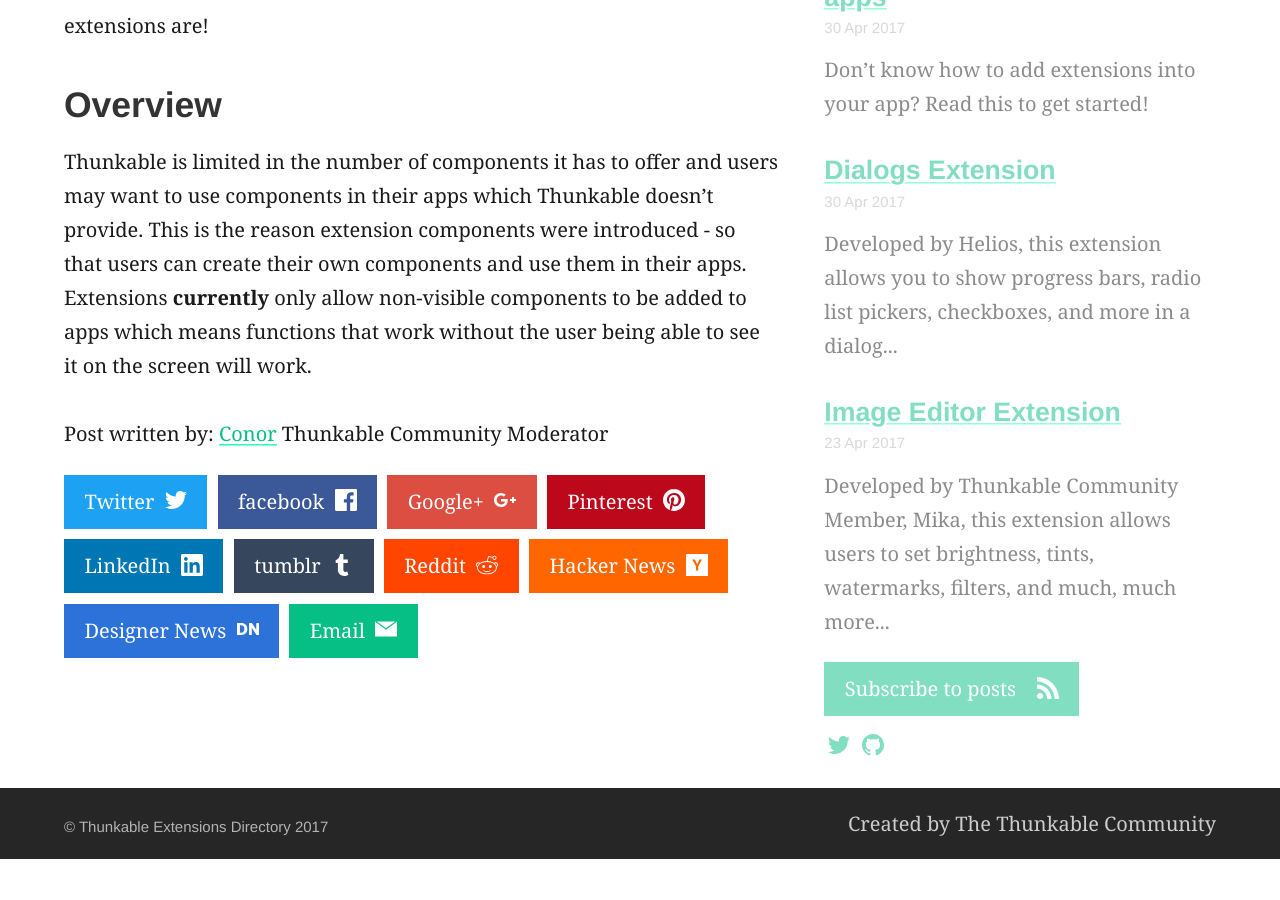
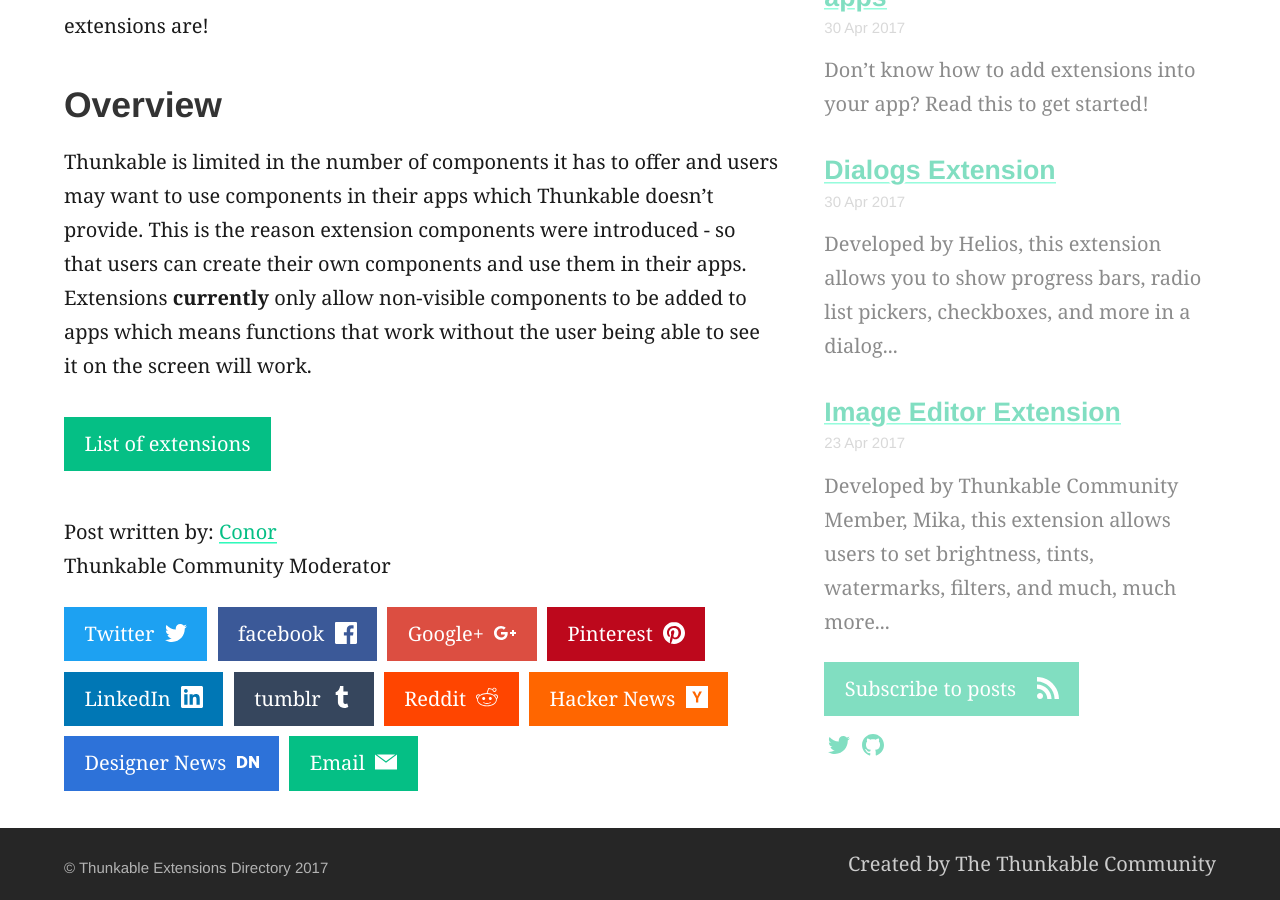
Before and after one commit to domhnallohanlon/thunkable_extensions, a Jekyll site: the page built from _posts/2017-04-30-what-are-extensions.md, in a window 1280 px wide and 900 px high, scrolled down 592 px. Built offline with Jekyll 4.4.1, drawn with Linux system fonts in a browser that asks for light colours; before the commit the page ends 1451 px from its top, so only the background shows below that.

Commit message:
Added button for list of extensions

```diff
--- a/_posts/2017-04-30-what-are-extensions.md
+++ b/_posts/2017-04-30-what-are-extensions.md
@@ -12,6 +12,8 @@
 
 Thunkable is limited in the number of components it has to offer and users may want to use components in their apps which Thunkable doesn't provide. This is the reason extension components were introduced - so that users can create their own components and use them in their apps. Extensions <b>currently</b> only allow non-visible components to be added to apps which means functions that work without the user being able to see it on the screen will work.
 
+{% include button.html text="List of extensions" link="http://community.thunkable.com/t/index-of-available-extensions/2680?u=barreeeiroo" %}
+
 Post written by:
 <a href="http://community.thunkable.com/users/conor/">Conor</a>
-Thunkable Community Moderator
+<br>Thunkable Community Moderator
```
